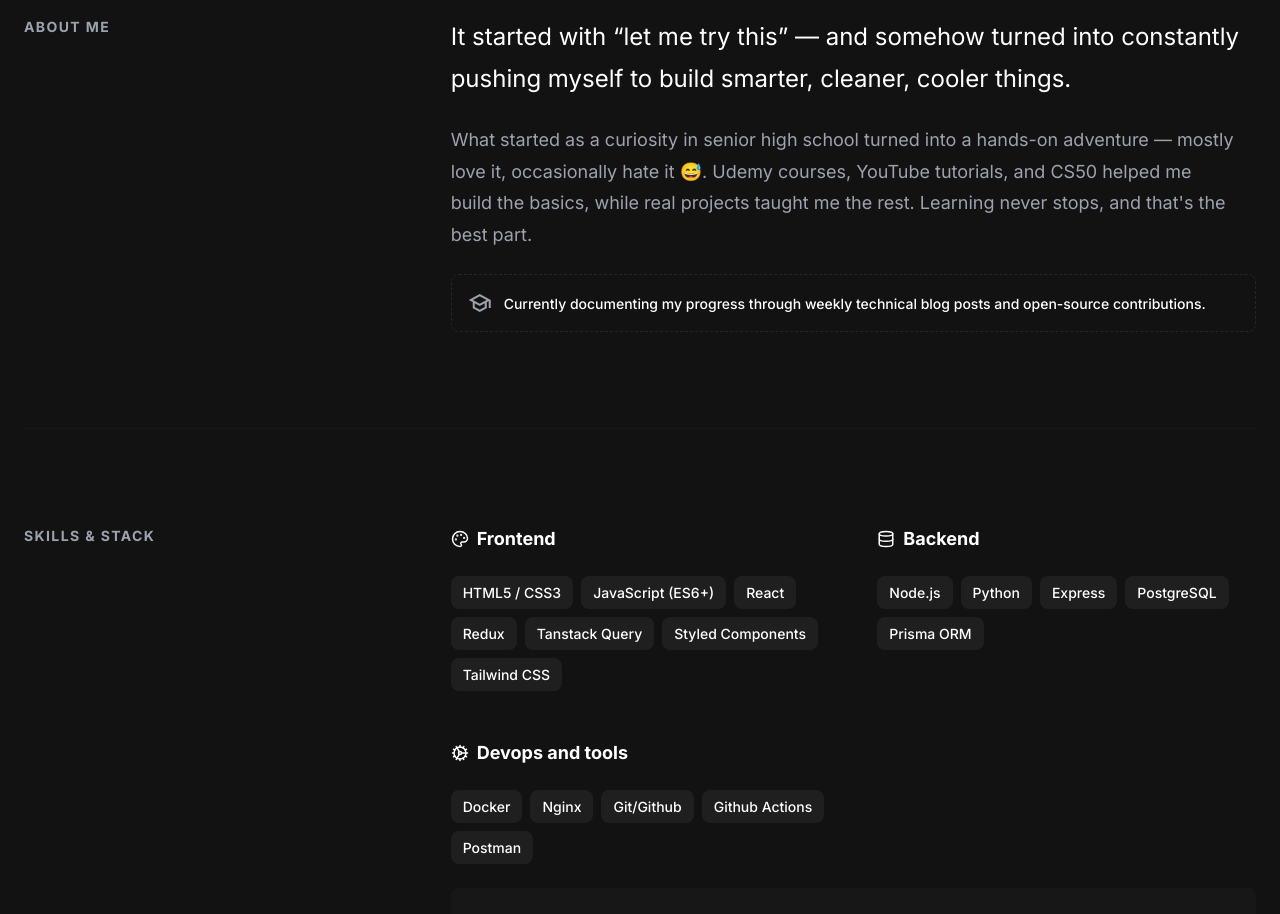
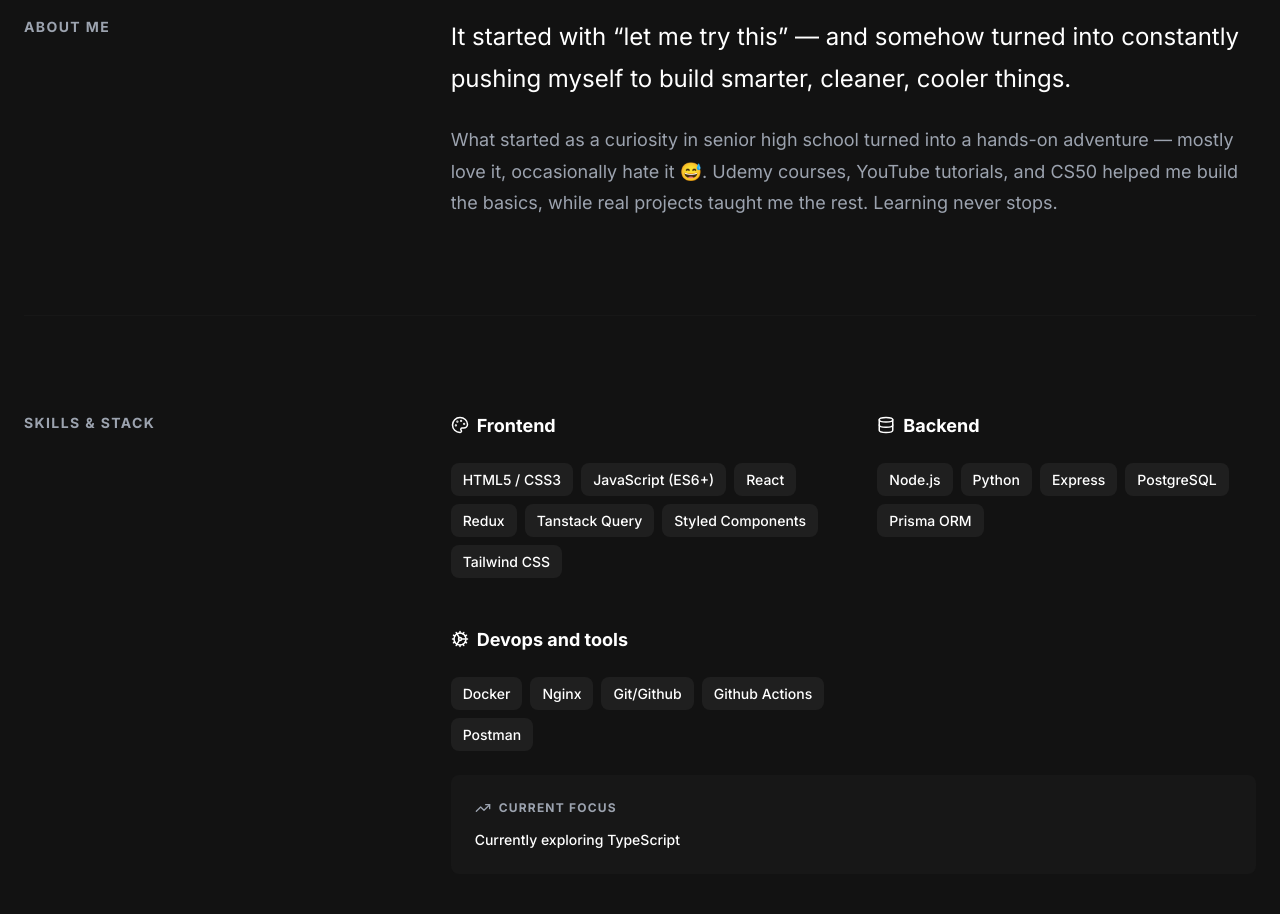
Before and after one commit to Basher113/portfolio, a React (Vite) app: page / in a window 1280 px wide. Shown: the part 820-1734 px from the top of the page. Built offline with nearby package versions, Linux system fonts and the light colour scheme.

Commit message:
Add about section into dedicated component

```diff
--- a/index.html
+++ b/index.html
@@ -4,6 +4,8 @@
     <meta charset="UTF-8" />
     <link rel="icon" type="image/webp" href="/src/assets/logo.webp" />
     <meta name="viewport" content="width=device-width, initial-scale=1.0" />
+    <meta name="description" content="Basher Kalim is a full stack developer.">
+    <meta name="google-site-verification" content="XGj31oalcHDK4f_smwiiIJhAi570xVQBMbXPRRBmwCY" />
     <title>Basher Kalim</title>
 
     <!-- Google Fonts -->
--- a/src/App.jsx
+++ b/src/App.jsx
@@ -11,17 +11,13 @@
 import {
   Wrapper,
   MainContainer,
-  AboutText,
-  AboutHighlight,
-  AboutNotice,
-  NoticeIcon,
-
 } from './App.styles';
 import Projects from './components/projects/Projects';
 import Skills from './components/skills/Skills';
 import Contact from './components/contact/Contact';
 import GridBackground from './components/grid-background/GridBackground';
 import Education from './components/education/Education';
+import About from './components/about/About';
 
 const App = () => {
   const [isDark, setIsDark] = useState(true);
@@ -36,21 +32,13 @@
       <Wrapper>
 
       <MainContainer>
+        {/* HERO SECTION */}
         <Hero />
 
         <Divider />
 
         <Section id="about" title="About Me">
-          <AboutText>
-            It started with “let me try this” — and somehow turned into constantly pushing myself to build smarter, cleaner, cooler things.
-          </AboutText>
-          <AboutHighlight>
-            What started as a curiosity in senior high school turned into a hands-on adventure — mostly love it, occasionally hate it 😅. Udemy courses, YouTube tutorials, and CS50 helped me build the basics, while real projects taught me the rest. Learning never stops, and that's the best part.
-          </AboutHighlight>
-          <AboutNotice>
-            <NoticeIcon className="material-symbols-outlined">school</NoticeIcon>
-            <p>Currently documenting my progress through weekly technical blog posts and open-source contributions.</p>
-          </AboutNotice>
+          <About />
         </Section>
 
         <Divider />
--- a/src/App.styles.jsx
+++ b/src/App.styles.jsx
@@ -12,34 +12,6 @@
   width: 100%;
 `;
 
-export const AboutText = styled.p`
-  font-size: 1.5rem;
-  line-height: 1.75;
-`;
-
-export const AboutHighlight = styled.p`
-  font-size: 1.125rem;
-  color: ${props => props.theme.colors.textSecondary};
-  line-height: 1.75;
-`;
-
-export const AboutNotice = styled.div`
-  display: flex;
-  align-items: center;
-  gap: 0.75rem;
-  padding: 1rem;
-  border: 1px dashed ${props => props.theme.colors.border};
-  border-radius: 0.5rem;
-
-  p {
-    font-size: 0.875rem;
-    font-weight: 500;
-  }
-`;
-
-export const NoticeIcon = styled.span`
-  color: #9ca3af;
-`;
 
 export const ProjectsHeader = styled.div`
   display: flex;
--- /dev/null
+++ b/src/components/about/About.jsx
@@ -0,0 +1,16 @@
+import { GraduationCap } from "lucide-react"
+import { AboutText, AboutHighlight, AboutNotice } from "./About.styles"
+const About = () => {
+  return (
+    <>
+      <AboutText>
+        It started with “let me try this” — and somehow turned into constantly pushing myself to build smarter, cleaner, cooler things.
+      </AboutText>
+      <AboutHighlight>
+        What started as a curiosity in senior high school turned into a hands-on adventure — mostly love it, occasionally hate it 😅. Udemy courses, YouTube tutorials, and CS50 helped me build the basics, while real projects taught me the rest. Learning never stops.
+      </AboutHighlight>
+    </>
+  )
+}
+
+export default About
--- /dev/null
+++ b/src/components/about/About.styles.jsx
@@ -0,0 +1,30 @@
+import styled from "styled-components";
+export const AboutText = styled.p`
+
+  font-size: 1.5rem;
+  line-height: 1.75;
+`;
+
+export const AboutHighlight = styled.p`
+  font-size: 1.125rem;
+  color: ${props => props.theme.colors.textSecondary};
+  line-height: 1.75;
+`;
+
+export const AboutNotice = styled.div`
+  display: flex;
+  align-items: center;
+  gap: 0.75rem;
+  padding: 1rem;
+  border: 1px dashed ${props => props.theme.colors.border};
+  border-radius: 0.5rem;
+
+  p {
+    font-size: 0.875rem;
+    font-weight: 500;
+  }
+`;
+
+export const NoticeIcon = styled.span`
+  color: #9ca3af;
+`;
```
